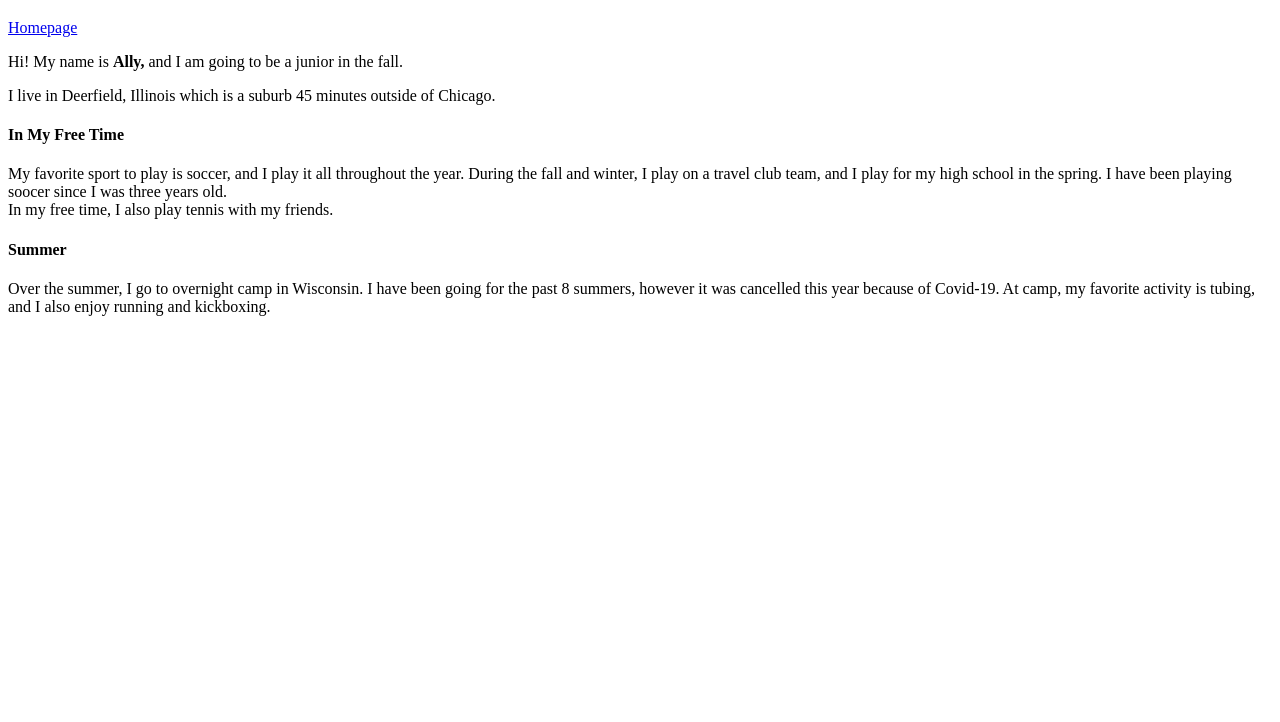
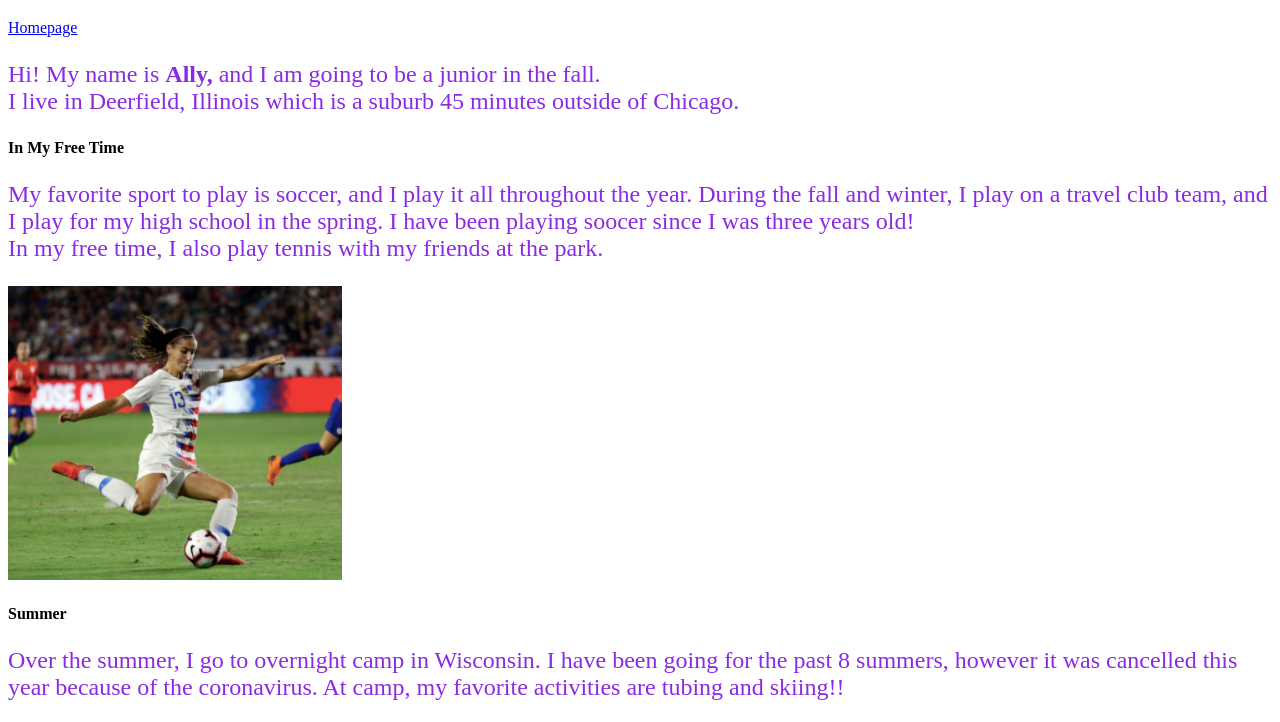
Before and after one commit to AllyLinn/Portfolio, a plain HTML site: page about.html in a window 1280 px wide. Shown: the part 61-783 px from the top of the page. Drawn offline with Linux system fonts and the light colour scheme.

Commit message:
added pictures and color

```diff
--- a/about.html
+++ b/about.html
@@ -2,15 +2,28 @@
 <html>
     <head>
         <title>Ally Linn</title>
+        <style>
+            p {
+                color: blueviolet;
+                font-size: 24px;
+            }
+        </style>
     </head>
     <body>
         <h1>About Ally Linn</h1>
         <a href="index.html">Homepage</a>
-        <p>Hi! My name is <strong>Ally,</strong> and I am going to be a junior in the fall.</p>
-        <p>I live in Deerfield, Illinois which is a suburb 45 minutes outside of Chicago.</p>
+        <p>Hi! My name is <strong>Ally,</strong> and I am going to be a junior in the fall. <br>
+            I live in Deerfield, Illinois which is a suburb 45 minutes outside of Chicago.</p>
         <h4>In My Free Time</h4>
-        <p>My favorite sport to play is soccer, and I play it all throughout the year. During the fall and winter, I play on a travel club team, and I play for my high school in the spring. I have been playing soocer since I was three years old. <br> In my free time, I also play tennis with my friends.</p>
+        <p>My favorite sport to play is soccer, and I play it all throughout the year.
+            During the fall and winter, I play on a travel club team, and I play for my high school in the spring.
+            I have been playing soocer since I was three years old! <br>
+            In my free time, I also play tennis with my friends at the park.</p>
+        <img src="soccer.png" alt="Soccer">
         <h4>Summer</h4>
-        <p>Over the summer, I go to overnight camp in Wisconsin. I have been going for the past 8 summers, however it was cancelled this year because of Covid-19. At camp, my favorite activity is tubing, and I also enjoy running and kickboxing.</p>
+        <p>Over the summer, I go to overnight camp in Wisconsin.
+            I have been going for the past 8 summers, however it was cancelled this year because of the coronavirus.
+            At camp, my favorite activities are tubing and skiing!!</p>
+        <img src="camp.png" alt="Camp">
     </body>
 </html>
```
Also changed, not shown: index.html (+1 -1 lines), camp.png (added), soccer.png (added), 1 other file.
